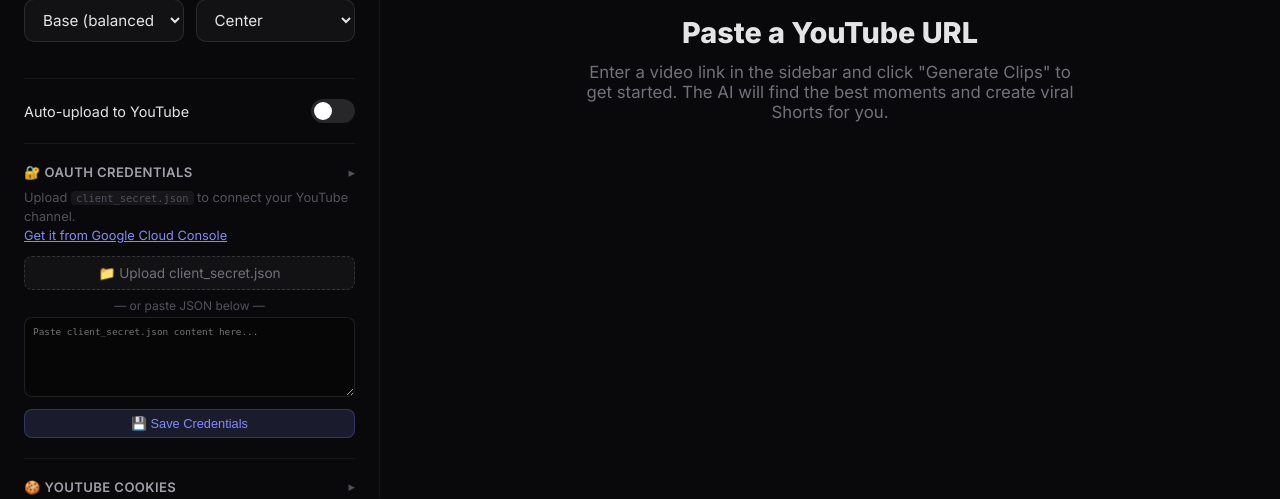
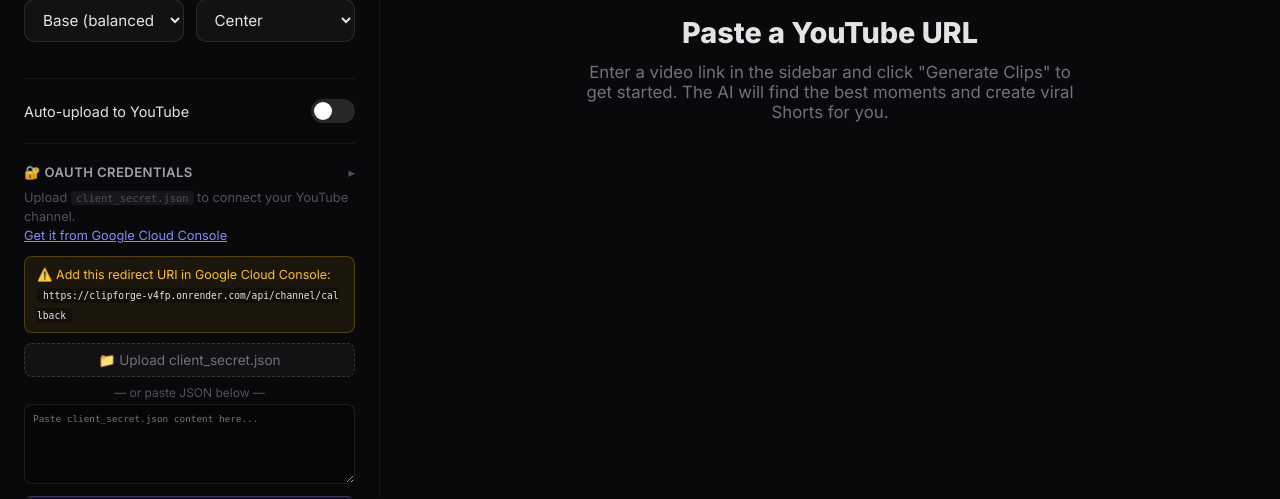
Before and after one commit to Itx-Munawar/clipforge, a FastAPI app: page /app in a window 1280 px wide, after a click that opens the changed part. Shown: the part 301-800 px from the top of the page. Run offline with FastAPI, Linux system fonts and the light colour scheme; some libraries are stand-ins or nearby versions.

Commit message:
Fix redirect_uri: use constant, show exact URI in UI for Google Cloud Console setup

```diff
--- a/web/app.py
+++ b/web/app.py
@@ -129,17 +129,13 @@ SCOPES = [
 ]
 
 
-def _get_redirect_uri(request: Request = None) -> str:
-    """Build OAuth redirect URI from the actual request host."""
-    # Allow override via env var
-    override = os.environ.get("OAUTH_REDIRECT_URI")
-    if override:
-        return override
-    if request:
-        host = request.headers.get("host", "clipforge-v4fp.onrender.com")
-        proto = "https" if "render.com" in host or "localhost" not in host else "http"
-        return f"{proto}://{host}/api/channel/callback"
-    return "https://clipforge-v4fp.onrender.com/api/channel/callback"
+REDIRECT_URI = os.environ.get("OAUTH_REDIRECT_URI", "https://clipforge-v4fp.onrender.com/api/channel/callback")
+
+
+@app.get("/api/channel/redirect-uri")
+async def get_redirect_uri():
+    """Return the configured redirect URI so the UI can display it."""
+    return {"redirect_uri": REDIRECT_URI}
 
 
 @app.get("/api/channel/auth-url")
@@ -149,19 +145,18 @@ async def get_auth_url(request: Request):
     if not os.path.exists(secret_path):
         return {"error": "client_secret.json not found — upload it first"}
 
-    redirect_uri = _get_redirect_uri(request)
     from google_auth_oauthlib.flow import Flow
     flow = Flow.from_client_secrets_file(
         secret_path,
         scopes=SCOPES,
-        redirect_uri=redirect_uri,
+        redirect_uri=REDIRECT_URI,
     )
     auth_url, _ = flow.authorization_url(
         access_type="offline",
         prompt="select_account consent",
         include_granted_scopes="true",
     )
-    return {"auth_url": auth_url, "redirect_uri": redirect_uri}
+    return {"auth_url": auth_url, "redirect_uri": REDIRECT_URI}
 
 
 @app.get("/api/channel/callback")
@@ -179,7 +174,7 @@ async def channel_callback(request: Request, code: str = None, error: str = None
         from google_auth_oauthlib.flow import Flow
         from googleapiclient.discovery import build
 
-        redirect_uri = _get_redirect_uri(request)
+        redirect_uri = REDIRECT_URI
         secret_path = os.path.join(PROJECT_ROOT, CLIENT_SECRET_FILE)
         flow = Flow.from_client_secrets_file(
             secret_path,
@@ -255,12 +250,11 @@ async def connect_channel(request: Request):
         if not os.path.exists(secret_path):
             return {"connected": False, "error": "Upload client_secret.json first"}
 
-        redirect_uri = _get_redirect_uri(request)
         from google_auth_oauthlib.flow import Flow
         flow = Flow.from_client_secrets_file(
             secret_path,
             scopes=SCOPES,
-            redirect_uri=redirect_uri,
+            redirect_uri=REDIRECT_URI,
         )
         auth_url, _ = flow.authorization_url(
             access_type="offline",
--- a/web/templates/app.html
+++ b/web/templates/app.html
@@ -388,6 +388,10 @@
                             Upload <code style="background:rgba(255,255,255,0.06);padding:1px 5px;border-radius:4px">client_secret.json</code> to connect your YouTube channel.
                             <br><a href="https://console.cloud.google.com/apis/credentials" target="" style="color:#818cf8">Get it from Google Cloud Console</a>
                         </p>
+                        <div id="redirectUriBox" style="margin-bottom:10px;padding:8px 12px;border-radius:8px;background:rgba(251,191,36,0.08);border:1px solid rgba(251,191,36,0.25);font-size:0.78em;color:#fbbf24;line-height:1.6">
+                            ⚠️ Add this redirect URI in Google Cloud Console:<br>
+                            <code id="redirectUriText" style="background:rgba(0,0,0,0.3);padding:2px 6px;border-radius:4px;color:#e4e4e7;font-size:0.95em;word-break:break-all"></code>
+                        </div>
                         <label for="secretFile" style="display:block;padding:8px 14px;border-radius:8px;background:rgba(255,255,255,0.04);border:1px dashed rgba(255,255,255,0.15);text-align:center;font-size:0.85em;color:#71717a;cursor:pointer;transition:all 0.2s;margin-bottom:8px">
                             📁 Upload client_secret.json
                         </label>
@@ -977,9 +981,19 @@
             } catch(e) {}
         }
 
+        // --- Redirect URI display ---
+        async function loadRedirectUri() {
+            try {
+                const r = await fetch('/api/channel/redirect-uri');
+                const d = await r.json();
+                document.getElementById('redirectUriText').textContent = d.redirect_uri;
+            } catch(e) {}
+        }
+
         // Init
         checkChannel();
         checkCookies();
+        loadRedirectUri();
     </script>
 </body>
 </html>
```
